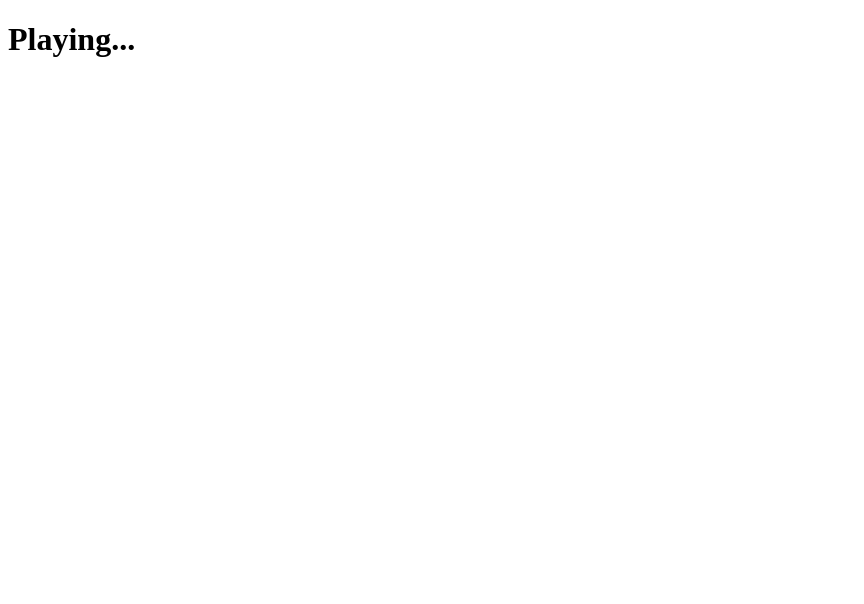
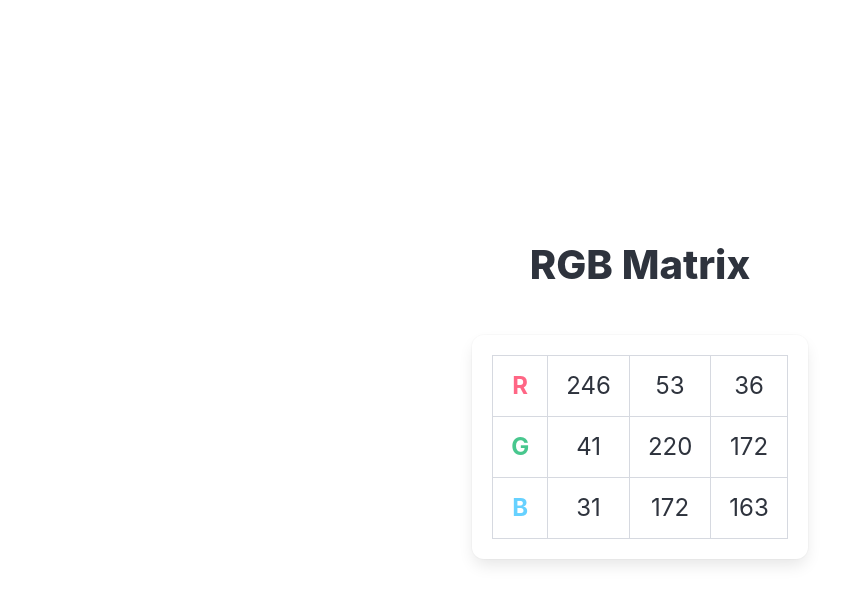
Before and after one commit to guindani-davi/rgb-guesser, a Next.js app: page / in a window 1280 px wide. Both pictures are taken after a click on the button "Play". Shown: the top 604 px of the page, without its empty margins (0-864 px from the left). Built offline with nearby package versions, Linux system fonts and the light colour scheme.

Commit message:
feat: add styles

```diff
--- a/app/layout.tsx
+++ b/app/layout.tsx
@@ -1,3 +1,5 @@
+import 'bulma/css/bulma.min.css';
+
 export default function RootLayout({
   children,
 }: Readonly<{
--- a/components/GameStates/MainMenu.tsx
+++ b/components/GameStates/MainMenu.tsx
@@ -7,12 +7,21 @@ export class MainMenu implements IGameState {
 
   render(): JSX.Element {
     return (
-      <>
-        <h1>RGB Guesser</h1>
-        <button onClick={() => this.setGameState(new Playing(this.setGameState))}>
-          Play
-        </button>
-      </>
+      <section className="hero is-fullheight">
+        <div className="hero-body">
+          <div className="container has-text-centered">
+            <h1 className="title is-1 mb-6">
+              RGB Guesser
+            </h1>
+            <button
+              className="button is-primary is-large"
+              onClick={() => this.setGameState(new Playing(this.setGameState))}
+            >
+              Play
+            </button>
+          </div>
+        </div>
+      </section>
     );
   }
 }
--- a/components/GameStates/Playing.tsx
+++ b/components/GameStates/Playing.tsx
@@ -3,6 +3,7 @@ import { IGameState } from "@/models/GameState"
 import { Matrix } from "@/models/Matrix";
 import { ColorChannel } from "@/models/ColorChannel";
 import { shuffleMatrix } from "@/models/Helper";
+import styles from "./Playing.module.css";
 
 export class Playing implements IGameState {
   private currentMatrix: Matrix;
@@ -26,10 +27,44 @@ export class Playing implements IGameState {
   }
 
   render(): JSX.Element {
+    const [r, g, b] = this.currentMatrix.getRGB();
+
     return (
-      <>
-        <h1>Playing...</h1>
-      </>
+      <section className="hero is-fullheight">
+        <div className="hero-body">
+          <div className="container">
+            <div className="columns is-centered">
+              <div className="column is-narrow">
+                <h1 className="title is-2 has-text-centered mb-6">RGB Matrix</h1>
+                <div className="box">
+                  <table className="table is-bordered">
+                    <tbody>
+                      <tr>
+                        <th className="has-text-centered has-text-danger is-size-4" style={{width: '50px'}}>R</th>
+                        {r.getValue().map((value: number, index: number) => (
+                          <td key={`r-${index}`} className="has-text-centered is-size-4">{value}</td>
+                        ))}
+                      </tr>
+                      <tr>
+                        <th className="has-text-centered has-text-success is-size-4" style={{width: '50px'}}>G</th>
+                        {g.getValue().map((value: number, index: number) => (
+                          <td key={`g-${index}`} className="has-text-centered is-size-4">{value}</td>
+                        ))}
+                      </tr>
+                      <tr>
+                        <th className="has-text-centered has-text-info is-size-4" style={{width: '50px'}}>B</th>
+                        {b.getValue().map((value: number, index: number) => (
+                          <td key={`b-${index}`} className="has-text-centered is-size-4">{value}</td>
+                        ))}
+                      </tr>
+                    </tbody>
+                  </table>
+                </div>
+              </div>
+            </div>
+          </div>
+        </div>
+      </section>
     );
   }
 }
--- a/package.json
+++ b/package.json
@@ -8,6 +8,7 @@
     "start": "next start"
   },
   "dependencies": {
+    "bulma": "^1.0.4",
     "next": "15.5.2",
     "react": "19.1.0",
     "react-dom": "19.1.0"
```
Also changed, not shown: 1 other file (tests, documents, lock files or other folders).
